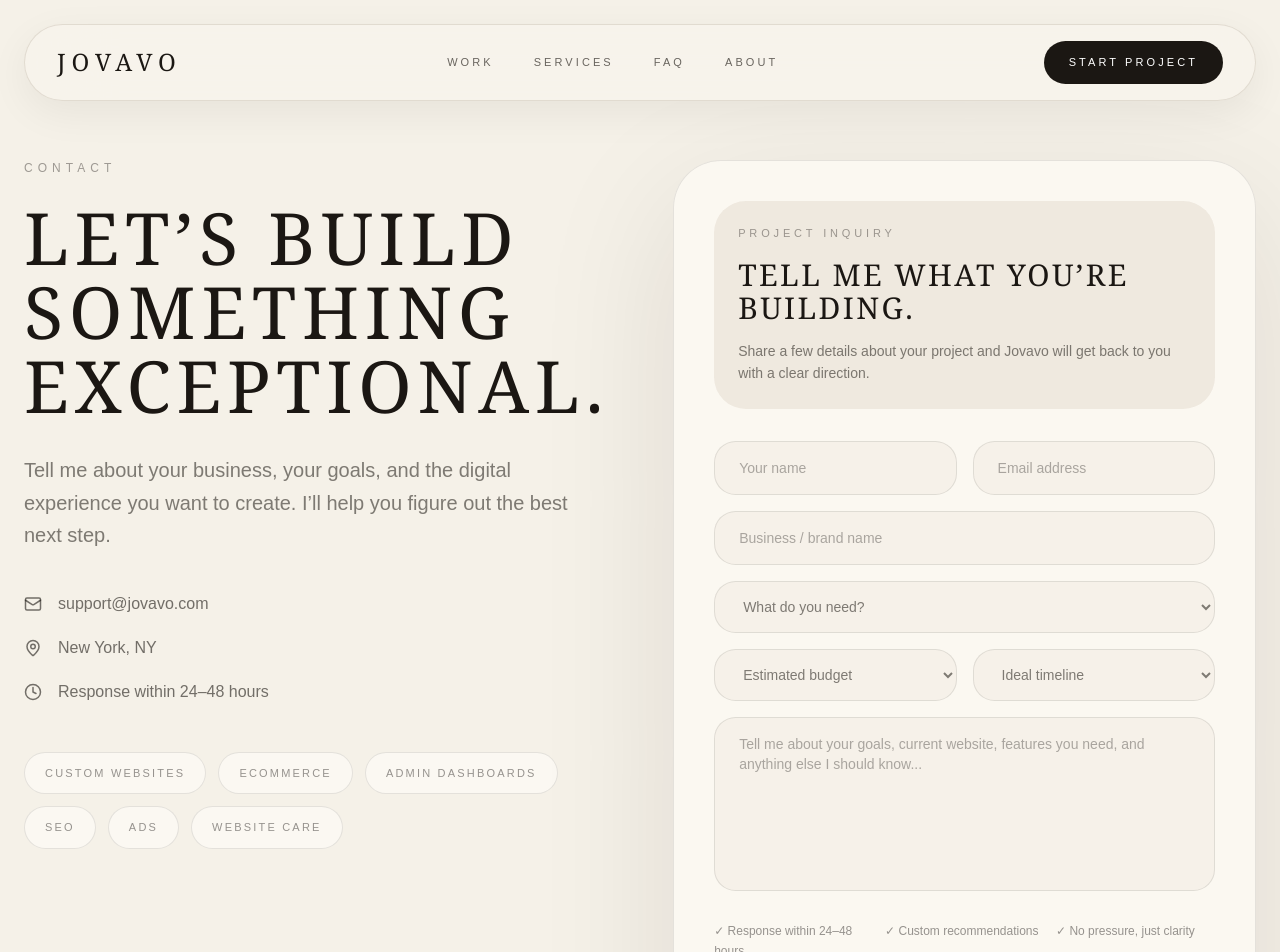
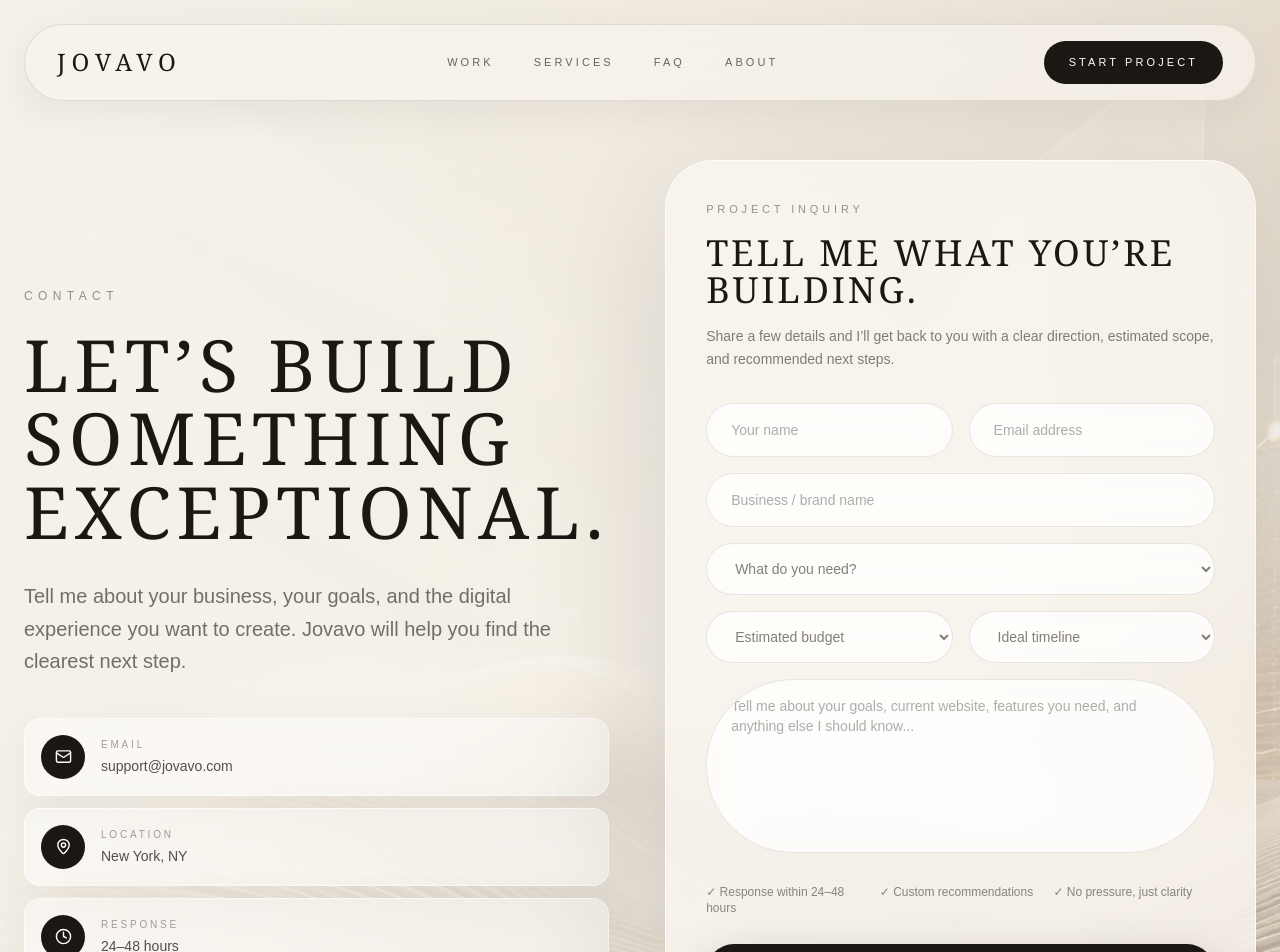
Before and after one commit to Jovavoco/jovavo, a Next.js app: page /contact in a window 1280 px wide. Shown: the top 952 px of the page. Built offline with nearby package versions, Linux system fonts and the light colour scheme; no server answers.

Commit message:
Update page.tsx

```diff
--- a/app/contact/page.tsx
+++ b/app/contact/page.tsx
@@ -1,4 +1,7 @@
 import type { Metadata } from "next";
+import Image from "next/image";
+import { ArrowUpRight, Mail, MapPin, Clock } from "lucide-react";
+import Reveal from "@/components/Reveal";
 
 export const metadata: Metadata = {
   title: "Contact Us",
@@ -6,26 +9,54 @@ export const metadata: Metadata = {
     "Ready to build your next website? Contact Jovavo to discuss your project and request a free consultation.",
 };
 
-import Link from "next/link";
-import { ArrowUpRight, Mail, MapPin, Clock } from "lucide-react";
-import Reveal from "@/components/Reveal";
+const inputStyle =
+  "w-full rounded-full border border-[#1b1713]/10 bg-white/70 px-6 py-4 text-sm text-[#1b1713] outline-none backdrop-blur-md transition placeholder:text-[#1b1713]/35 focus:border-[#1b1713]/30 focus:bg-white";
 
-const inputStyle =
-  "w-full rounded-[1.35rem] border border-[#1b1713]/10 bg-[#f5f1e8]/80 px-6 py-4 text-sm text-[#1b1713] outline-none transition placeholder:text-[#1b1713]/35 focus:border-[#1b1713]/35 focus:bg-white";
+const contactItems = [
+  {
+    icon: Mail,
+    label: "Email",
+    value: "support@jovavo.com",
+    href: "mailto:support@jovavo.com",
+  },
+  {
+    icon: MapPin,
+    label: "Location",
+    value: "New York, NY",
+  },
+  {
+    icon: Clock,
+    label: "Response",
+    value: "24–48 hours",
+  },
+];
 
 export default function ContactPage() {
   return (
-    <main className="min-h-screen bg-[#f5f1e8] px-6 pt-40 pb-28 text-[#1b1713]">
-      <section className="mx-auto max-w-7xl">
+    <main className="relative min-h-screen overflow-hidden bg-[#f5f1e8] px-6 pt-40 pb-28 text-[#1b1713]">
+      {/* BACKGROUND IMAGE */}
+      <Image
+        src="/images/contact-bg.png"
+        alt=""
+        fill
+        priority
+        className="absolute inset-0 object-cover object-center"
+      />
+
+      {/* OVERLAYS */}
+      <div className="absolute inset-0 bg-[#f5f1e8]/25" />
+      <div className="absolute inset-0 bg-gradient-to-r from-[#f5f1e8]/95 via-[#f5f1e8]/70 to-[#f5f1e8]/35" />
+
+      <section className="relative z-10 mx-auto max-w-7xl">
         <Reveal>
-          <div className="grid gap-16 lg:grid-cols-[0.9fr_1fr] lg:items-start">
-            {/* LEFT SIDE */}
+          <div className="grid gap-14 lg:grid-cols-[0.85fr_1fr] lg:items-start">
+            {/* LEFT */}
             <div className="lg:sticky lg:top-32">
-              <p className="mb-6 text-xs uppercase tracking-[0.42em] text-[#1b1713]/40">
+              <p className="mb-6 text-xs uppercase tracking-[0.45em] text-[#1b1713]/45">
                 Contact
               </p>
 
-              <h1 className="font-serif text-5xl font-light uppercase leading-[1.03] tracking-[0.08em] md:text-7xl">
+              <h1 className="font-serif text-5xl font-light uppercase leading-[1.02] tracking-[0.08em] md:text-7xl">
                 Let’s build
                 <br />
                 something
@@ -33,67 +64,64 @@ export default function ContactPage() {
                 exceptional.
               </h1>
 
-              <p className="mt-8 max-w-2xl text-lg leading-relaxed text-[#1b1713]/55 md:text-xl">
+              <p className="mt-8 max-w-xl text-lg leading-relaxed text-[#1b1713]/60 md:text-xl">
                 Tell me about your business, your goals, and the digital
-                experience you want to create. I’ll help you figure out the best
-                next step.
+                experience you want to create. Jovavo will help you find the
+                clearest next step.
               </p>
 
-              <div className="mt-10 space-y-5">
-                <div className="flex items-center gap-4 text-[#1b1713]/60">
-                  <Mail size={18} />
-                  <a
-                    href="mailto:support@jovavo.com"
-                    className="transition hover:text-[#1b1713]"
-                  >
-                    support@jovavo.com
-                  </a>
-                </div>
+              {/* SLEEK INFO CARDS */}
+              <div className="mt-10 grid gap-3">
+                {contactItems.map((item) => {
+                  const Icon = item.icon;
 
-                <div className="flex items-center gap-4 text-[#1b1713]/60">
-                  <MapPin size={18} />
-                  <span>New York, NY</span>
-                </div>
+                  return (
+                    <div
+                      key={item.label}
+                      className="flex items-center gap-4 rounded-2xl border border-white/60 bg-white/45 p-4 shadow-[0_20px_60px_rgba(27,23,19,0.06)] backdrop-blur-xl"
+                    >
+                      <div className="flex h-11 w-11 items-center justify-center rounded-full bg-[#1b1713] text-white">
+                        <Icon size={17} />
+                      </div>
 
-                <div className="flex items-center gap-4 text-[#1b1713]/60">
-                  <Clock size={18} />
-                  <span>Response within 24–48 hours</span>
-                </div>
-              </div>
+                      <div>
+                        <p className="text-[10px] uppercase tracking-[0.28em] text-[#1b1713]/40">
+                          {item.label}
+                        </p>
 
-              <div className="mt-12 flex flex-wrap gap-3">
-                {[
-                  "Custom Websites",
-                  "Ecommerce",
-                  "Admin Dashboards",
-                  "SEO",
-                  "Ads",
-                  "Website Care",
-                ].map((item) => (
-                  <span
-                    key={item}
-                    className="rounded-full border border-[#1b1713]/10 bg-[#fbf8f2] px-5 py-3 text-[11px] uppercase tracking-[0.2em] text-[#1b1713]/45"
-                  >
-                    {item}
-                  </span>
-                ))}
+                        {item.href ? (
+                          <a
+                            href={item.href}
+                            className="mt-1 block text-sm text-[#1b1713]/75 transition hover:text-[#1b1713]"
+                          >
+                            {item.value}
+                          </a>
+                        ) : (
+                          <p className="mt-1 text-sm text-[#1b1713]/75">
+                            {item.value}
+                          </p>
+                        )}
+                      </div>
+                    </div>
+                  );
+                })}
               </div>
             </div>
 
             {/* FORM */}
-            <form className="rounded-[3rem] border border-[#1b1713]/10 bg-[#fbf8f2]/95 p-7 shadow-[0_40px_140px_rgba(27,23,19,0.10)] backdrop-blur md:p-10">
-              <div className="mb-8 rounded-[2rem] bg-[#efe9df] p-6">
-                <p className="text-[11px] uppercase tracking-[0.35em] text-[#1b1713]/40">
+            <form className="rounded-[3rem] border border-white/70 bg-[#fbf8f2]/70 p-7 shadow-[0_40px_140px_rgba(27,23,19,0.14)] backdrop-blur-2xl md:p-10">
+              <div className="mb-8">
+                <p className="text-[11px] uppercase tracking-[0.35em] text-[#1b1713]/45">
                   Project Inquiry
                 </p>
 
-                <h2 className="mt-4 font-serif text-3xl font-light uppercase leading-[1.1] tracking-[0.08em]">
+                <h2 className="mt-4 font-serif text-4xl font-light uppercase leading-[1.05] tracking-[0.08em]">
                   Tell me what you’re building.
                 </h2>
 
-                <p className="mt-4 text-sm leading-relaxed text-[#1b1713]/55">
-                  Share a few details about your project and Jovavo will get
-                  back to you with a clear direction.
+                <p className="mt-4 max-w-xl text-sm leading-relaxed text-[#1b1713]/55">
+                  Share a few details and I’ll get back to you with a clear
+                  direction, estimated scope, and recommended next steps.
                 </p>
               </div>
 
@@ -147,10 +175,10 @@ export default function ContactPage() {
               <textarea
                 placeholder="Tell me about your goals, current website, features you need, and anything else I should know..."
                 rows={7}
-                className={`mt-4 resize-none ${inputStyle}`}
+                className={`mt-4 resize-none rounded-[1.75rem] ${inputStyle}`}
               />
 
-              <div className="mt-6 grid gap-3 text-xs leading-relaxed text-[#1b1713]/45 md:grid-cols-3">
+              <div className="mt-6 grid gap-3 text-xs text-[#1b1713]/50 md:grid-cols-3">
                 <p>✓ Response within 24–48 hours</p>
                 <p>✓ Custom recommendations</p>
                 <p>✓ No pressure, just clarity</p>
@@ -158,13 +186,13 @@ export default function ContactPage() {
 
               <button
                 type="submit"
-                className="mt-7 flex w-full items-center justify-center gap-3 rounded-full bg-[#1b1713] px-8 py-5 text-[11px] uppercase tracking-[0.32em] text-white shadow-[0_18px_50px_rgba(27,23,19,0.20)] transition hover:-translate-y-1 hover:bg-[#2a241f]"
+                className="mt-7 flex w-full items-center justify-center gap-3 rounded-full bg-[#1b1713] px-8 py-5 text-[11px] uppercase tracking-[0.32em] text-white shadow-[0_18px_50px_rgba(27,23,19,0.22)] transition hover:-translate-y-1 hover:bg-[#2a241f]"
               >
                 Request a Proposal
                 <ArrowUpRight size={16} />
               </button>
 
-              <p className="mt-5 text-center text-xs leading-relaxed text-[#1b1713]/40">
+              <p className="mt-5 text-center text-xs leading-relaxed text-[#1b1713]/45">
                 Prefer email? Reach out directly at support@jovavo.com.
               </p>
             </form>
```
